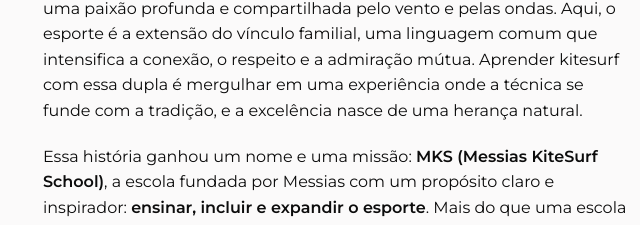
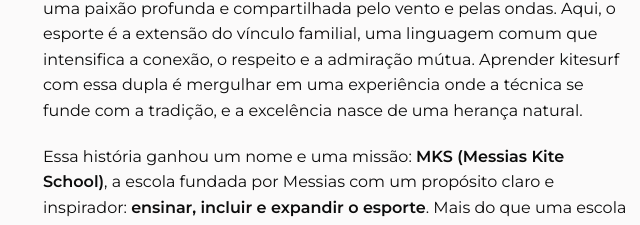
Before and after one commit to LeonardoAguiar87/test, a plain HTML site: page index.html in a window 1280 px wide. Shown: the part 1192-1417 px from the top of the page, 17-657 px from the left. Drawn offline with Linux system fonts and the light colour scheme.

Commit message:
Update index.html

```diff
--- a/index.html
+++ b/index.html
@@ -65,7 +65,7 @@
             onde a técnica se funde com a tradição, e a excelência nasce de uma herança natural.
           </p>
           <p>
-            Essa história ganhou um nome e uma missão: <strong>MKS (Messias KiteSurf School)</strong>, a escola fundada
+            Essa história ganhou um nome e uma missão: <strong>MKS (Messias Kite School)</strong>, a escola fundada
             por Messias com um propósito claro e inspirador: <strong>ensinar, incluir e expandir o esporte</strong>.
             Mais do que uma escola de kitesurf, a MKS é um projeto de vida que nasceu do desejo de transmitir a paixão
             que une sua família, abrindo as portas do mundo aquático para novos praticantes e formando uma comunidade
```
